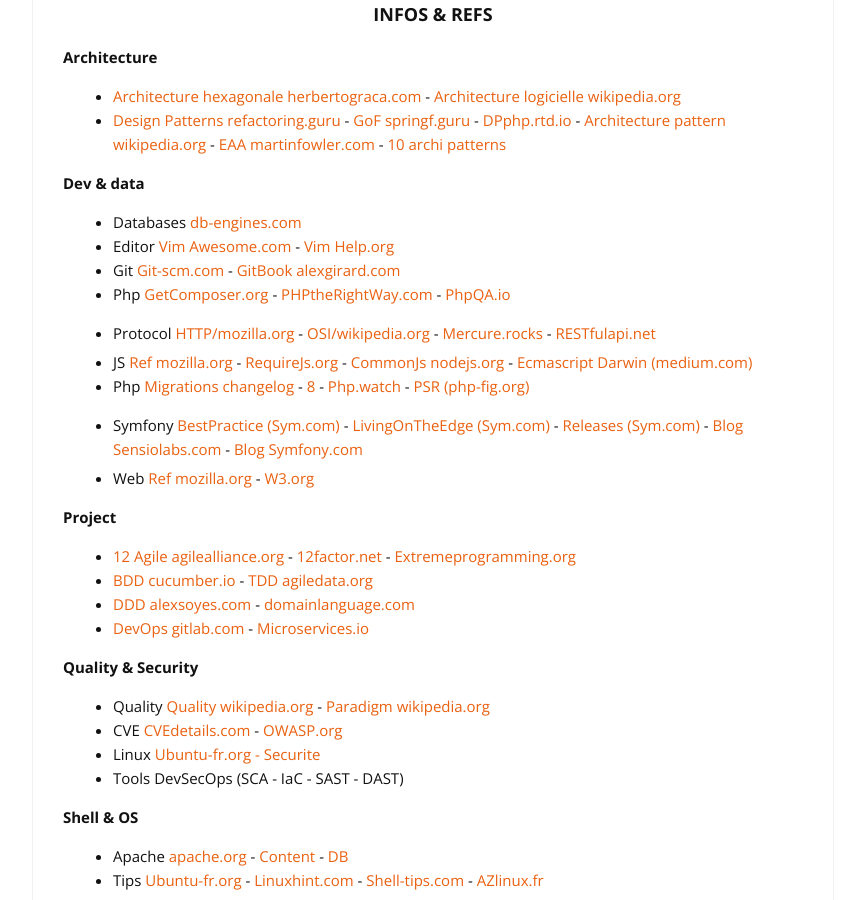
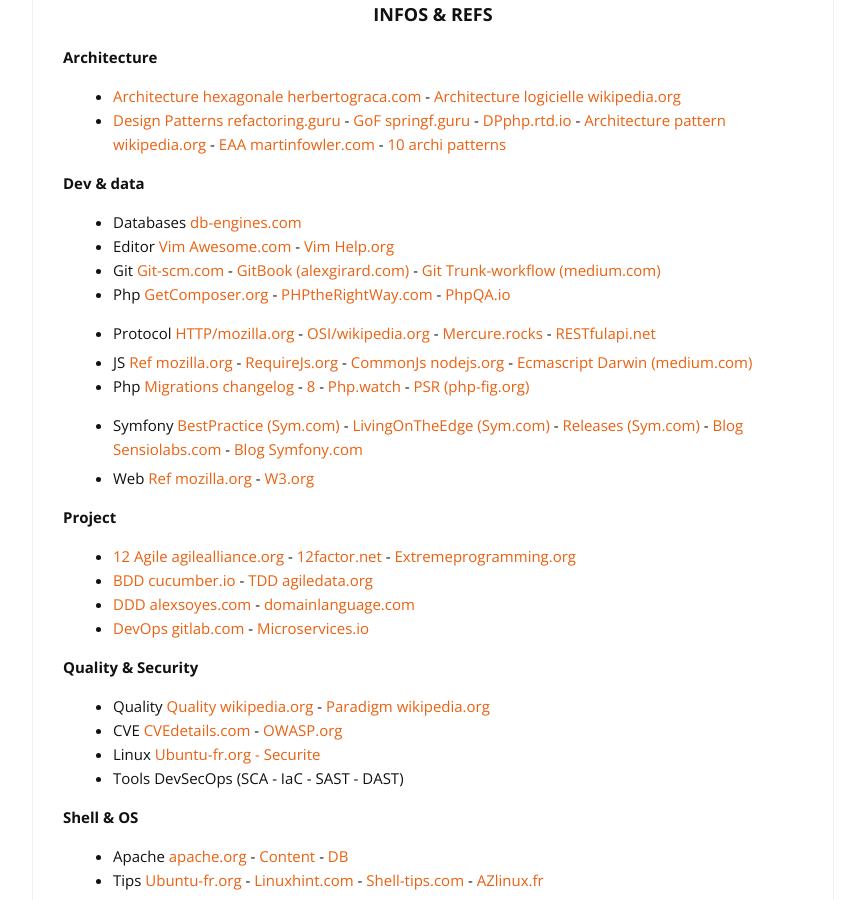
Before and after one commit to cylmat/cylmat.github.io, a Jekyll site: the page built from _pages/USEFUL.md, in a window 1280 px wide and 900 px high, scrolled down 1111 px. Shown: the whole window, without its empty margins (207-1072 px from the left). Built offline with Jekyll 4.4.1, drawn with Linux system fonts in a browser that asks for light colours; nearby versions of some CDN libraries.

Commit message:
Update USEFUL.md

```diff
--- a/_pages/USEFUL.md
+++ b/_pages/USEFUL.md
@@ -56,7 +56,7 @@
 **Dev & data**
 * Databases [db-engines.com](https://db-engines.com/en/articles)
 * Editor [Vim Awesome.com](https://vimawesome.com) - [Vim Help.org](https://vimhelp.org)
-* Git [Git-scm.com](https://git-scm.com/doc) - [GitBook alexgirard.com](https://alexgirard.com/git-book)
+* Git [Git-scm.com](https://git-scm.com/doc) - [GitBook (alexgirard.com)](https://alexgirard.com/git-book) - [Git Trunk-workflow (medium.com)](https://medium.com/takima/d%C3%A9couverte-du-trunk-based-development-alternative-%C3%A0-gitflow-42f81f0a8cf1)
 * Php [GetComposer.org](https://getcomposer.org/doc) - [PHPtheRightWay.com](https://phptherightway.com) - [PhpQA.io](https://phpqa.io)
 * Protocol [HTTP/mozilla.org](https://developer.mozilla.org/fr/docs/Web/HTTP) - [OSI/wikipedia.org](https://fr.wikipedia.org/wiki/Mod%C3%A8le_OSI) - [Mercure.rocks](https://mercure.rocks) - [RESTfulapi.net](https://restfulapi.net/hateoas)
 
```
